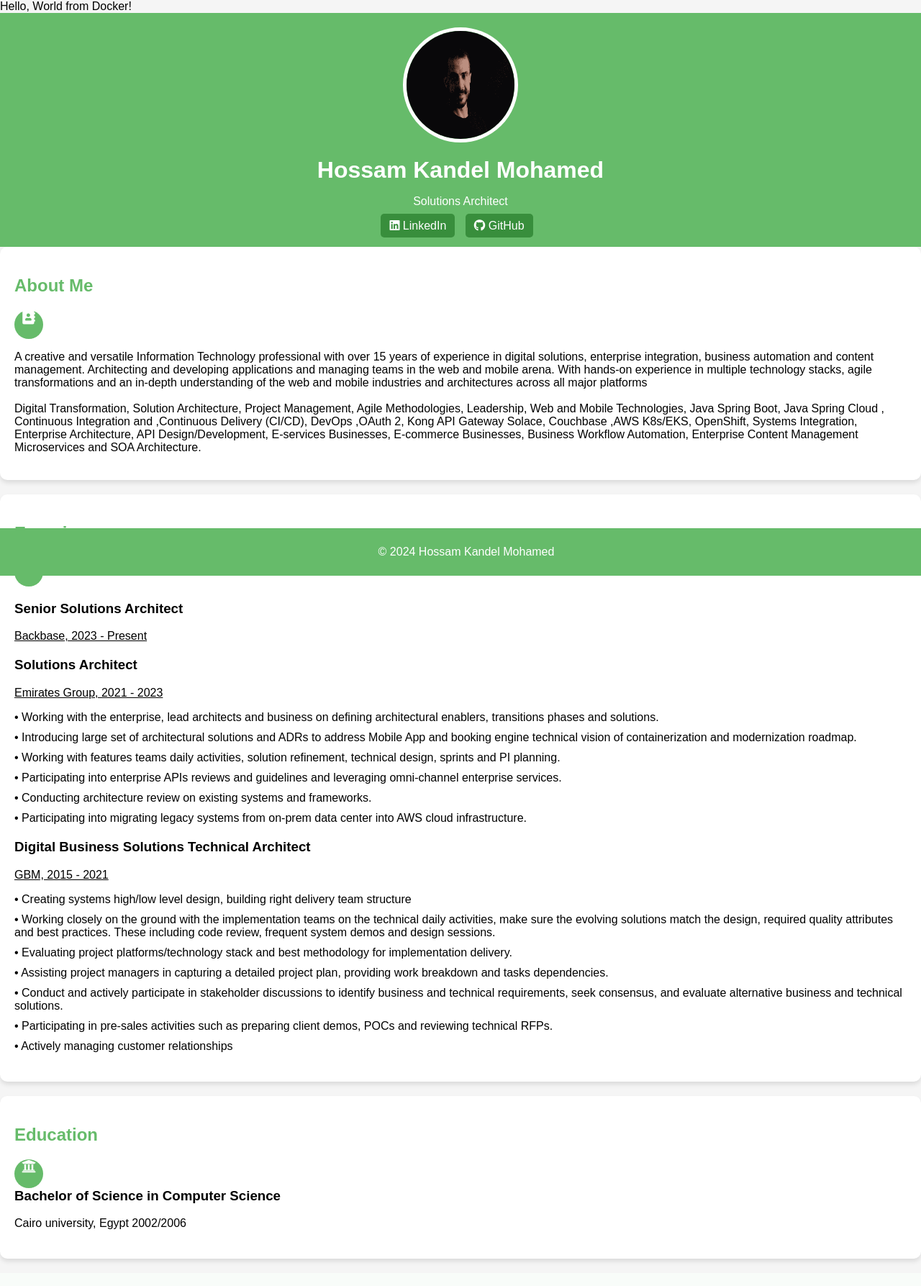
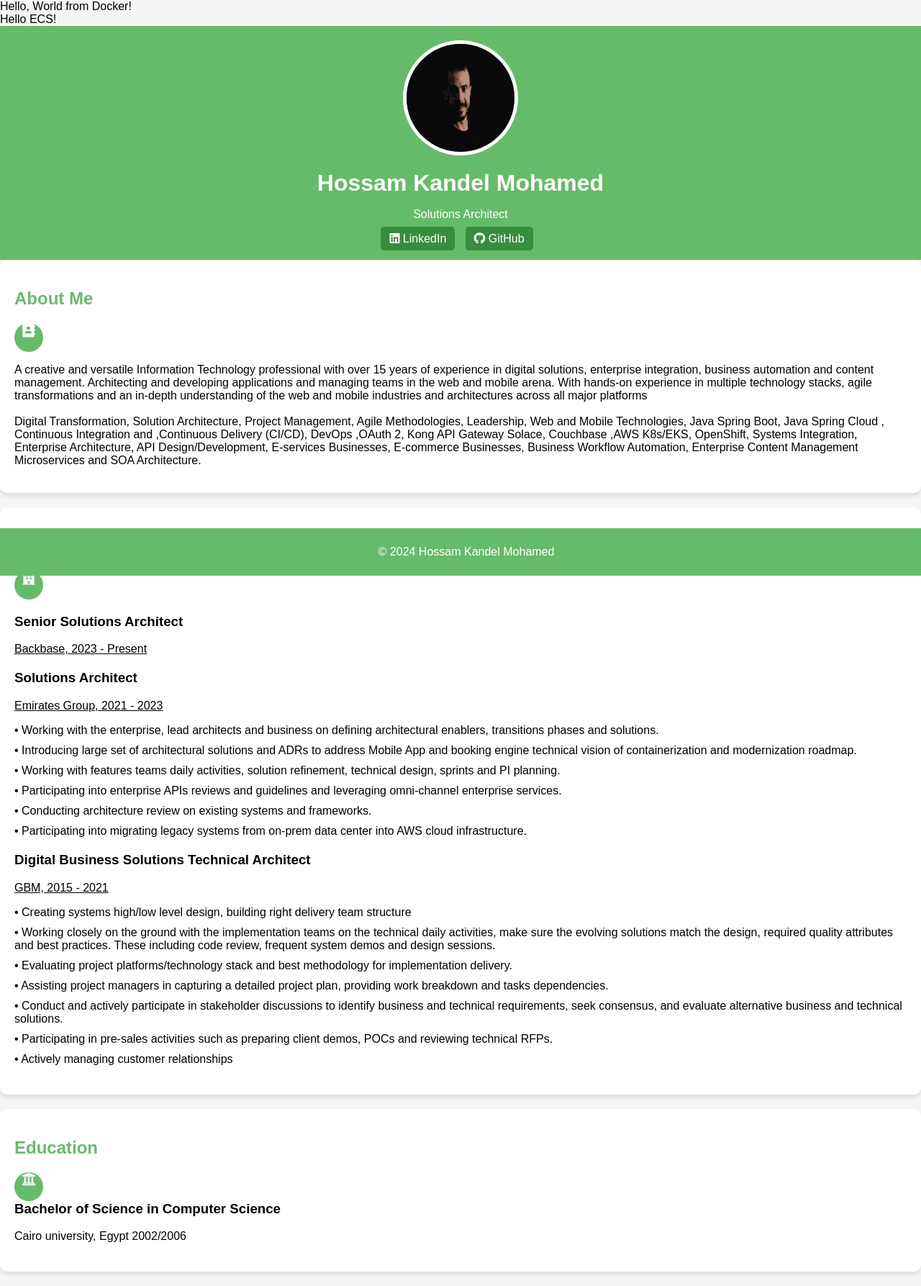
Before and after one commit to hkandeal/linode-mysiteapp, a PHP site: page / in a window 1280 px wide. Shown: the whole page at 72% size. Before the commit the page ends 1755 px from the top, so only its background shows below. Run offline with PHP 8.4, Linux system fonts and the light colour scheme.

Commit message:
update php script

```diff
--- a/src/index.php
+++ b/src/index.php
@@ -1,7 +1,7 @@
 <?php
 
 echo "Hello, World from Docker! <br>";
-//echo "Hello ECS! <br>";
+echo "Hello ECS! <br>";
 //echo '<img src="https://www.docker.com/sites/default/files/horizontal.png">';
 ?>
 
```
